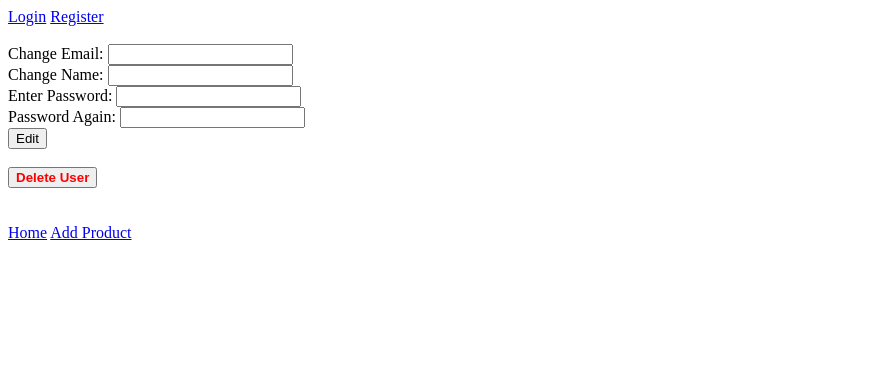
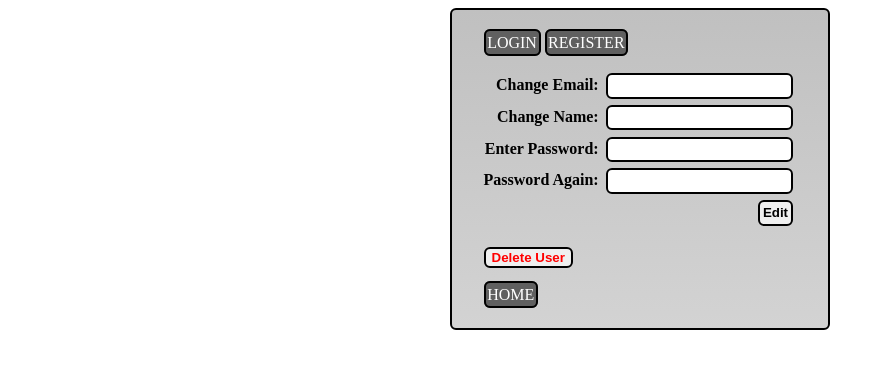
Before and after one commit to gatiskevans/Product-catalogue, a PHP site: template app/Views/Users/profile.twig in a window 1280 px wide. Shown: the top 369 px of the page, without its empty margins (0-885 px from the left). Run offline with PHP 8.4, Linux system fonts and the light colour scheme; the template is opened without the code that fills it, so the values that code supplies are empty; some libraries are stand-ins or nearby versions.

Commit message:
Added CSS Implementation

```diff
--- a/app/Repositories/MySQLProductsRepository.php
+++ b/app/Repositories/MySQLProductsRepository.php
@@ -6,7 +6,6 @@ use App\DD;
 use App\Models\Collections\ProductsCollection;
 use App\Models\Product;
 use App\MySQLConnect\MySQLConnect;
-use App\Redirect\Redirect;
 use Carbon\Carbon;
 use PDO;
 use Ramsey\Uuid\Uuid;
@@ -102,11 +101,11 @@ class MySQLProductsRepository extends MySQLConnect implements ProductsRepository
 
         if($query === 'all')
         {
-            $sql = "SELECT * FROM products";
+            $sql = "SELECT * FROM products ORDER BY created_at DESC";
             $statement = $this->connect()->prepare($sql);
             $statement->execute();
         } else {
-            $sql = "SELECT * FROM products WHERE category=?";
+            $sql = "SELECT * FROM products WHERE category=? ORDER BY created_at DESC";
             $statement = $this->connect()->prepare($sql);
             $statement->execute([$query]);
         }
--- a/app/Validation/UsersValidator.php
+++ b/app/Validation/UsersValidator.php
@@ -84,7 +84,7 @@ abstract class UsersValidator
             $this->errors['email'] = "Email is required";
         }
 
-        if($user && !password_verify($data['password'], $user->getPassword()))
+        if($user && !password_verify($data['password'], $user->getPassword()) || $data['password'] < 6)
         {
             $this->errors['password'] = "Wrong password";
         }
--- a/app/Views/Products/add.twig
+++ b/app/Views/Products/add.twig
@@ -23,7 +23,7 @@
 
         <br/><br/>
 
-        <input type="submit" name="submit" value="Add Product"/>
+        <input type="submit" name="submit" class="submit" value="Add Product"/>
     </form>
 
 {% endblock %}
--- a/app/Views/Products/delete.twig
+++ b/app/Views/Products/delete.twig
@@ -1,4 +1,4 @@
 <form method="post" action="/delete/{{ product.getId }}">
     <b><label for="delete"></label></b>
-    <button type="submit" id="delete"><b style="color: red">Delete</b></button>
+    <button type="submit" id="delete"><div class="delete">Delete</div></button>
 </form>
--- a/app/Views/Products/edit.twig
+++ b/app/Views/Products/edit.twig
@@ -6,6 +6,8 @@
     {% include 'errors.twig' %}
 
     {% include 'Products/productInfo.twig' %}
+
+    <div class="editProduct">
 
     <form method="post" action="/edit/{{ product.getId }}">
         <label for="title">Title: </label>
@@ -23,8 +25,10 @@
 
         <br/><br/>
 
-        <input type="submit" name="submit" value="Confirm"/>
+        <input type="submit" name="submit" class="submit" value="Confirm"/>
     </form>
+
+    </div>
 
     <br/>
     <form method="get" action="/product/{{ product.getId }}">
--- a/app/Views/Products/search.twig
+++ b/app/Views/Products/search.twig
@@ -1,6 +1,6 @@
 <form method="get" action="/search">
 
-    <label for="category">Search By Category: </label>
+    <label for="category"><b>Search By Category: </b></label>
     <select id="category" name="category">
         <option value="all">all</option>
         {% for category in categories %}
@@ -8,5 +8,5 @@
         {% endfor %}
     </select>
 
-    <input type="submit" name="submit" value="Search" />
+    <input type="submit" name="submit" class="submit" value="Search" />
 </form>
--- /dev/null
+++ b/app/Views/Style/style.css
@@ -0,0 +1,100 @@
+.container {
+    max-width: 1500px;
+    margin: auto;
+    border: 2px solid black;
+    border-radius: 6px;
+    inline-size: max-content;
+    padding: 1.5rem 2rem;
+    background-image: linear-gradient(#C0C0C0, #D3D3D3);
+}
+
+input, select, button {
+    border-radius: 6px;
+    border: 2px solid black;
+}
+
+div.form {
+    text-align: right;
+}
+
+input {
+    margin: 0.2rem;
+    padding: 0.2rem;
+}
+
+button, label, input.submit {
+    font-weight: bold;
+}
+
+button:hover, input.submit:hover {
+    color: darkgreen;
+}
+
+a.link {
+    background-color: #606060;
+    border: 2px solid black;
+    padding: 0.2rem 0.1rem;
+    border-radius: 6px;
+    color: white;
+    text-decoration: none;
+    text-transform: uppercase;
+}
+
+.delete {
+    color: red;
+    font-weight: bold;
+}
+
+.delete:hover {
+    color: darkred;
+}
+
+a.link:hover {
+    color: silver;
+}
+
+a.title {
+    color: green;
+    font-weight: bold;
+    border-radius: 6px;
+    text-decoration: none;
+    text-transform: uppercase;
+}
+
+a.title:hover {
+    color: darkgreen;
+}
+
+.welcome {
+    border: 2px solid black;
+    border-radius: 6px;
+    padding: 0.5rem 0.3rem;
+    background-image: linear-gradient(#A9A9A9, #D0D0D0);
+}
+
+.products {
+    background-image: linear-gradient(#A9A9A9, #D0D0D0);
+    margin-top: 1rem;
+    margin-bottom: 1rem;
+    border: 2px solid black;
+    border-radius: 6px;
+    padding: 1rem;
+}
+
+.editProduct {
+    border: 2px solid black;
+    border-radius: 6px;
+    padding: 1rem 1rem;
+}
+
+.productInfo {
+    background-image: linear-gradient(#A9A9A9, #D0D0D0);
+    margin: 1rem 0;
+    border: 2px solid black;
+    border-radius: 6px;
+    padding: 0 1rem 1rem 1rem;
+}
+
+.detail {
+    padding: 0.5rem 0;
+}
--- a/app/Views/Users/login.twig
+++ b/app/Views/Users/login.twig
@@ -12,7 +12,7 @@
         <label for="password">EnterPassword: </label><br/>
         <input type="password" id="password" name="password"><br/>
 
-        <input type="submit" name="submit" value="Login">
+        <input type="submit" name="submit" class="submit" value="Login">
     </form>
 
 {% endblock %}
--- a/app/Views/Users/profile.twig
+++ b/app/Views/Users/profile.twig
@@ -5,6 +5,8 @@
     {% include 'welcome.twig' %}
     {% include 'errors.twig' %}
     {% include 'message.twig' %}
+
+    <div class="form">
 
         <form action="/profile" method="post">
             <label for="email">Change Email: </label>
@@ -19,11 +21,13 @@
             <label for="password_confirmation">Password Again: </label>
             <input type="password" id="password_confirmation" name="password_confirmation" /><br/>
 
-        <input type="submit" value="Edit"/>
+            <input type="submit" class="submit" value="Edit"/>
         </form>
+
+    </div>
 
     <br/>
     <form action="/delete" method="post">
-        <button type="submit" onclick="window.confirm('Are you sure?')"><b style="color: red">Delete User</b> </button>
+        <button type="submit" onclick="window.confirm('Are you sure?')"><div class="delete">Delete User</div> </button>
     </form>
 {% endblock %}
--- a/app/Views/Users/register.twig
+++ b/app/Views/Users/register.twig
@@ -6,6 +6,7 @@
     {% include 'errors.twig' %}
 
     <form action="/register" method="post">
+        <div class="form">
             <label for="email">Enter Email: </label>
             <input type="email" id="email" name="email" placeholder="example@example.com"/><br/>
 
@@ -18,7 +19,8 @@
             <label for="password_confirmation">Enter Password Again: </label>
             <input type="password" id="password_confirmation" name="password_confirmation" /><br/>
 
-        <input type="submit" name="Submit" value="Register" /><br/>
+            <input type="submit" name="Submit" class="submit" value="Register" /><br/>
+        </div>
     </form>
 
 {% endblock %}
--- a/app/Views/app.twig
+++ b/app/Views/app.twig
@@ -2,16 +2,23 @@
 <html lang="en">
 <head>
     <title>Product Catalogue</title>
+    <link rel="stylesheet" type="text/css" href="/app/Views/Style/style.css" />
 </head>
 <body>
+
+<div class="container">
 
 {% block contents %}{% endblock %}
 
 <br/>
-<br/>
 
-<a href="/">Home</a>
-<a href="/add">Add Product</a>
+<a class="link" href="/">Home</a>
+
+{% if session.id is defined %}
+    <a class="link" href="/add">Add Product</a>
+{% endif %}
+
+</div>
 
 </body>
 </html>
--- a/app/Views/welcome.twig
+++ b/app/Views/welcome.twig
@@ -1,14 +1,17 @@
     {% if session.id is defined %}
 
-        Welcome, <b>{{ session.name }}</b> <br/>
-        Contact Me: <b>{{ session.email }}</b> <br/>
-        <a href="/profile">Profile</a>
-        <a href="/logout">Logout</a>
+        <div class="welcome">
+            <b>Welcome, {{ session.name }}</b> <br/>
+            <b>Contact Me: {{ session.email }}</b>
+        </div><br/>
+
+        <a class="link" href="/profile">Profile</a>
+        <a class="link" href="/logout">Logout</a>
 
     {% else %}
 
-        <a href="/login">Login</a>
-        <a href="/register">Register</a>
+        <a class="link" href="/login">Login</a>
+        <a class="link" href="/register">Register</a>
 
     {% endif %}
 
```
Also changed, not shown: app/Views/Products/productInfo.twig (+11 -9 lines), app/Views/Products/products.twig (+18 -13 lines). Lines whose indentation alone changed are shown as unchanged.
